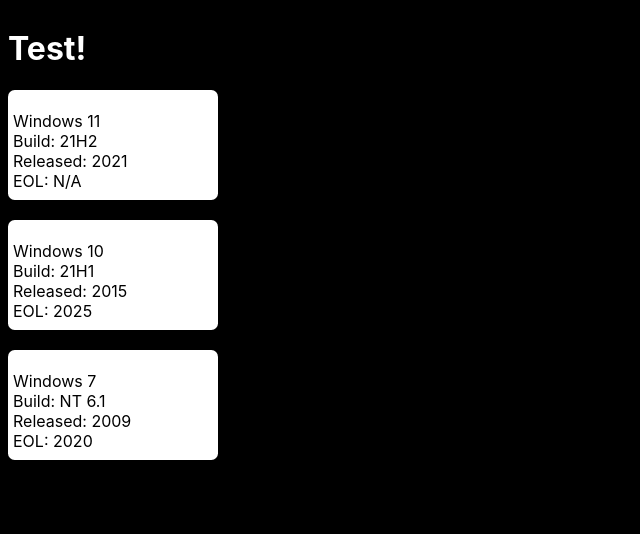
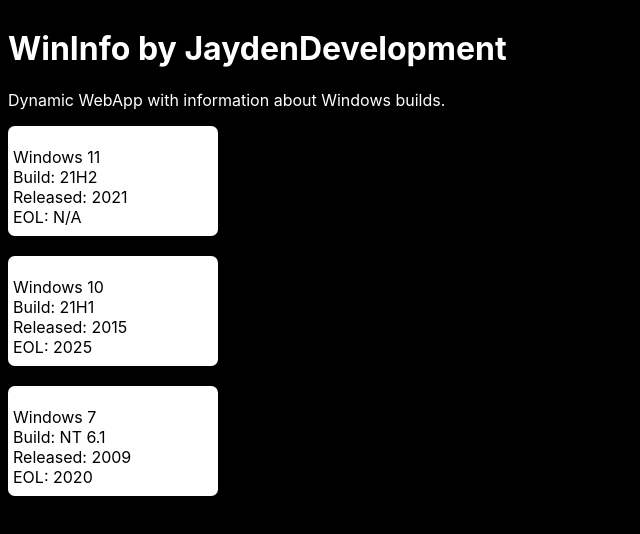
Before and after one commit to sven204/wininfosvelte, a Svelte app: page / in a window 1280 px wide. Shown: the top 534 px of the page, without its empty margins (0-640 px from the left). Built offline with nearby package versions, Linux system fonts and the light colour scheme.

Commit message:
Update App.svelte

```diff
--- a/src/App.svelte
+++ b/src/App.svelte
@@ -2,7 +2,8 @@
   import windowslist from "./data";
 </script>
 
-<h1>Test!</h1>
+<h1>WinInfo by JaydenDevelopment</h1>
+<p> Dynamic WebApp with information about Windows builds.</p>
 {#each windowslist as windows}
   <div class="card">
     <p>
```
